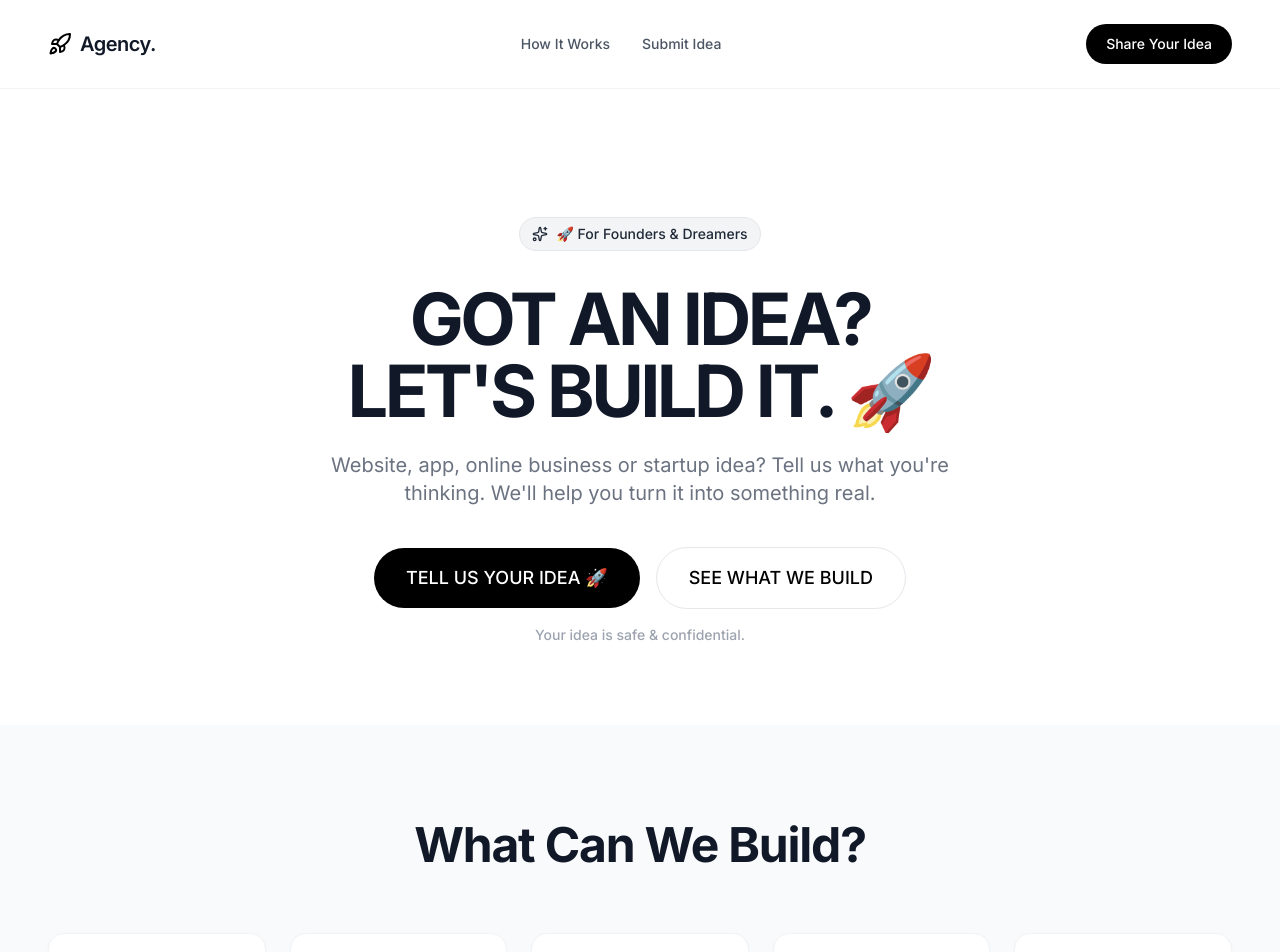
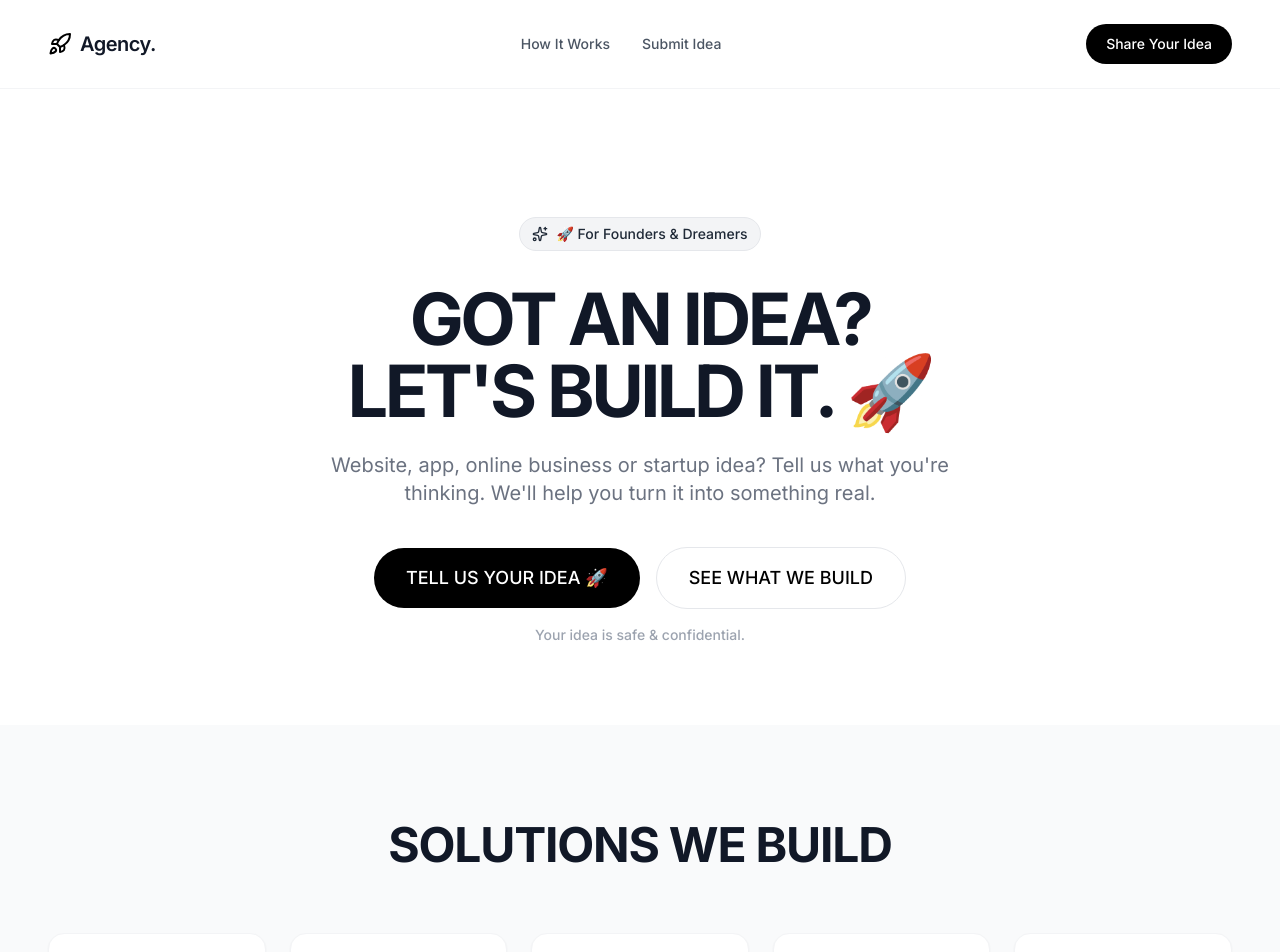
Before and after one commit to arshadshaik4974-ai/startup-agency-website, a React (Vite) app: page / in a window 1280 px wide. Shown: the top 952 px of the page. Built offline with nearby package versions, Linux system fonts and the light colour scheme; no server answers.

Commit message:
Update WhatCanWeBuild heading to SOLUTIONS WE BUILD

```diff
--- a/src/components/WhatCanWeBuild.tsx
+++ b/src/components/WhatCanWeBuild.tsx
@@ -13,9 +13,7 @@ export const WhatCanWeBuild = () => {
     <section className="py-24 px-6 md:px-12 bg-gray-50" id="services">
       <div className="max-w-7xl mx-auto">
         <div className="text-center mb-16">
-          <h2 className="text-3xl md:text-5xl font-bold tracking-tight text-gray-900 mb-4">
-            What Can We Build?
-          </h2>
+          <h2 className="text-3xl md:text-5xl font-black tracking-tight text-gray-900 uppercase">SOLUTIONS WE BUILD</h2>
         </div>
 
         <div className="grid grid-cols-1 md:grid-cols-2 lg:grid-cols-3 xl:grid-cols-5 gap-6">
```
